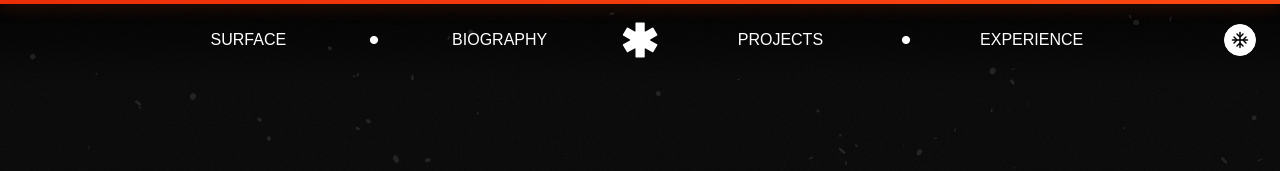
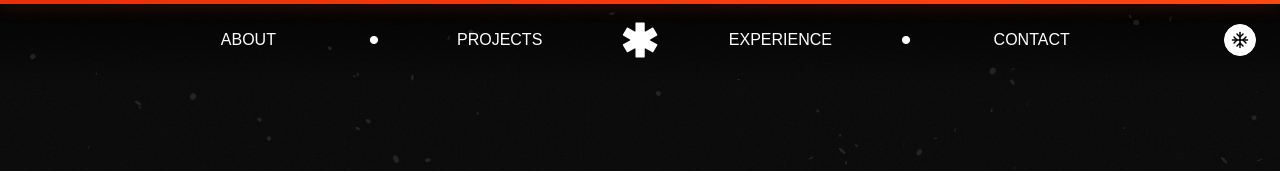
Before and after one commit to orindholt/portfolio, a Next.js app: page / in a window 1280 px wide. Shown: the top 171 px of the page. Built offline with nearby package versions, Linux system fonts and the light colour scheme; no server answers; a web font is replaced by a local one.

Commit message:
Fixed expander animation & added contact navigation

```diff
--- a/src/components/animation/expander.tsx
+++ b/src/components/animation/expander.tsx
@@ -5,18 +5,20 @@ import {
 	Variants,
 } from "motion/react";
 
-type ExpanderProps<T extends keyof React.ReactHTML = "div"> =
-	HTMLMotionProps<T> & {
-		expanded: boolean;
-		as?: T;
-	};
+interface ExpanderProps extends HTMLMotionProps<"div"> {
+	expanded: boolean;
+}
 
 const variants: Variants = {
-	hidden: { height: 0, opacity: 0, overflow: "hidden" },
+	hidden: {
+		height: 0,
+		opacity: 0,
+		overflow: "hidden",
+		transitionEnd: { overflow: "visible" },
+	},
 	visible: {
 		height: "auto",
 		opacity: 1,
-		transitionEnd: { overflow: "visible" },
 	},
 };
 
@@ -24,14 +26,12 @@ const Expander = ({
 	expanded,
 	children,
 	className,
-	as = "div",
 	...props
 }: ExpanderProps) => {
-	const Element = motion.create(as);
 	return (
 		<AnimatePresence>
 			{expanded && (
-				<Element
+				<motion.div
 					className={className}
 					variants={variants}
 					initial="hidden"
@@ -40,7 +40,7 @@ const Expander = ({
 					{...props}
 				>
 					{children}
-				</Element>
+				</motion.div>
 			)}
 		</AnimatePresence>
 	);
--- a/src/components/contact/contact-section.tsx
+++ b/src/components/contact/contact-section.tsx
@@ -12,7 +12,7 @@ const ContactSection = () => {
 					strategy="lazyOnload"
 				/>
 			)}
-			<Section title="Contact">
+			<Section id="contact" title="Contact">
 				<ContactForm />
 			</Section>
 		</>
--- a/src/components/navigation.tsx
+++ b/src/components/navigation.tsx
@@ -21,7 +21,7 @@ const Navigation = () => {
 		e.preventDefault();
 		setIsOpen(false);
 
-		if (hash === "#top") {
+		if (hash === "#start") {
 			window.scrollTo({
 				top: 0,
 				behavior: "smooth",
@@ -47,27 +47,27 @@ const Navigation = () => {
 					isOpen ? "max-md:translate-x-0" : "max-md:translate-x-full"
 				)}
 			>
-				<NavigationLink onClick={handleNavigation} href="#top">
-					Surface
+				<NavigationLink onClick={handleNavigation} href="/#about">
+					About
 				</NavigationLink>
 				<NavigationSeparator />
-				<NavigationLink onClick={handleNavigation} href="#about">
-					Biography
+				<NavigationLink onClick={handleNavigation} href="/#projects">
+					Projects
 				</NavigationLink>
 				<NavigationLink
 					onClick={handleNavigation}
-					href="#top"
+					href="/#start"
 					className="max-md:hidden !flex-initial"
 					aria-label="Top"
 				>
 					<Logo className="max-md:hidden" width={40} height={40} />
 				</NavigationLink>
-				<NavigationLink onClick={handleNavigation} href="#projects">
-					Projects
+				<NavigationLink onClick={handleNavigation} href="/#experience">
+					Experience
 				</NavigationLink>
 				<NavigationSeparator />
-				<NavigationLink onClick={handleNavigation} href="#experience">
-					Experience
+				<NavigationLink onClick={handleNavigation} href="/#contact">
+					Contact
 				</NavigationLink>
 			</ul>
 			<button
```
